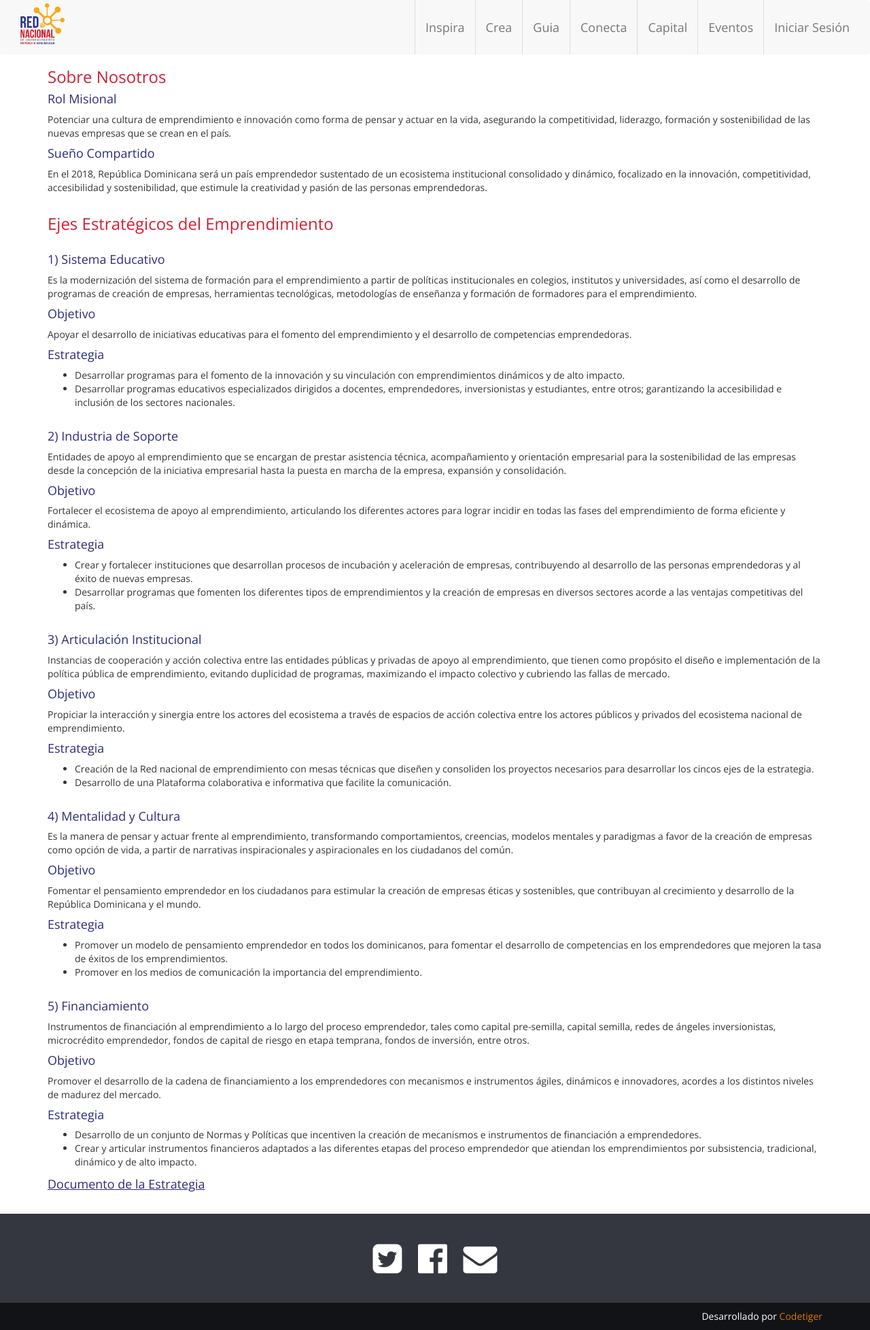
After one commit to xpostudio4/red-de-emprendimiento, a Django app: template app/templates/site/about.html in a window 1280 px wide. The commit adds this page. Shown: the whole page at 68% size. Run offline with Django 3.2, Linux system fonts and the light colour scheme; the template is opened without the code that fills it, so the values that code supplies are empty; some libraries are stand-ins or nearby versions.

Commit message:
add about page

```diff
--- a/app/app/urls.py
+++ b/app/app/urls.py
@@ -10,6 +10,7 @@ admin.autodiscover()
 urlpatterns = patterns('',
     url(r'^$', 'app.views.index'),
     # Examples:
+    url(r'^about/$', 'app.views.about'),
     url(r'^category/(?P<category_name>[-\w\d]+)/$', 'app.views.category'),
     url(r'^profile/(?P<slug>[-\w\d]+)/$', 'app.views.profile'),
     url(r'^calendar/$', 'app.views.calendar'),
--- a/app/app/views.py
+++ b/app/app/views.py
@@ -10,6 +10,10 @@ from django.views.decorators.http import require_POST
 from institutions.models import Event, Organization, UserProfile
 from institutions.forms import OrganizationForm, EventForm, UserProfileChangeForm, OrganizationPictureForm
 from .functions import paginated_list
+
+
+def about(request):
+    return render(request, 'site/about.html')
 
 def calendar(request):
     """General calendar view, here should be shown all the events"""
--- a/app/static/css/style.css
+++ b/app/static/css/style.css
@@ -495,7 +495,27 @@ body {
 	margin: 0px;
 }
 
+/*******************************
+           About
+*******************************/
 
+.about h3 {
+	color: #d12033;
+}
+
+.about h4 {
+	color: #282e7d;
+}
+
+.eje {
+	margin: 30px 0px;
+}
+
+.about a {
+	font-size: 18px;
+	color: #282e7d;
+	text-decoration: underline;
+}
 
 /*******************************
            Footer
@@ -503,7 +523,13 @@ body {
 
 .footer {
 	background-color: #353740;
-	padding: 50px;
+	padding: 30px;
+}
+
+.footer a {
+	color: #fff;
+	font-size: 50px;
+	margin: 0px 10px;
 }
 
 
--- a/app/templates/base.html
+++ b/app/templates/base.html
@@ -103,9 +103,11 @@
 	<div class="footer">
 	  <div class="container">
 	    <div class="row">
-	      <div class="col-sm-4">
-	        <a href="/"><img src="{{ STATIC_URL }}img/logow.png" class="big-logo"></a>
-	      </div>
+        <div class="col-sm-4 col-sm-push-4 text-center">
+          <a href="https://twitter.com/EmprendoRD"><i class="fa fa-twitter-square"></i></a>
+          <a href="https://www.facebook.com/EmprendoRD"><i class="fa fa-facebook-official"></i></a>
+          <a href="mailto:rdemprende@gmail.com"><i class="fa fa-envelope"></i></a>
+        </div>
 	    </div>
 	  </div>
 	</div>
--- /dev/null
+++ b/app/templates/site/about.html
@@ -0,0 +1,92 @@
+
+{% extends "base.html" %}
+
+{% load staticfiles %}
+
+{% block content %}
+
+<div class="about">
+  <div class="container">
+    <div class="row">
+      <div class="col-sm-12">
+        <h3>Sobre Nosotros</h3>
+
+        <h4>Rol Misional</h4>
+        <p>Potenciar una cultura de emprendimiento e innovación como forma de pensar y actuar en la vida, asegurando la competitividad, liderazgo, formación y sostenibilidad de las nuevas empresas que se crean en el país.</p>
+
+        <h4>Sueño Compartido</h4>
+        <p>En el 2018, República Dominicana será un país emprendedor sustentado de un ecosistema institucional consolidado y dinámico, focalizado en la innovación, competitividad, accesibilidad y sostenibilidad, que estimule la creatividad y pasión de las personas emprendedoras.</p>
+      </div>
+    </div>
+    <div class="row">
+      <div class="col-sm-12">
+        <h3>Ejes Estratégicos del Emprendimiento</h3>
+        <div class="eje">
+          <h4>1) Sistema Educativo</h4>
+          <p>Es la modernización del sistema de formación para el emprendimiento a partir de políticas institucionales en colegios, institutos y universidades, así como el desarrollo de programas de creación de empresas, herramientas tecnológicas, metodologías de enseñanza y formación de formadores para el emprendimiento.</p>
+          <h4>Objetivo</h4>
+          <p>Apoyar el desarrollo de iniciativas educativas para el fomento del emprendimiento y el desarrollo de competencias emprendedoras.</p>
+          <h4>Estrategia</h4>
+          <ul>
+            <li>Desarrollar programas para el fomento de la innovación y su vinculación con emprendimientos dinámicos y de alto impacto.</li>
+            <li>Desarrollar programas educativos especializados dirigidos a docentes, emprendedores, inversionistas y estudiantes, entre otros; garantizando la accesibilidad e inclusión de los sectores nacionales. </li>
+          </ul>
+        </div>
+        <div class="eje">
+          <h4>2) Industria de Soporte</h4>
+          <p>Entidades de apoyo al emprendimiento que se encargan de prestar asistencia técnica, acompañamiento y orientación empresarial para la sostenibilidad de las empresas desde la concepción de la iniciativa empresarial hasta la puesta en marcha de la empresa, expansión y consolidación.</p>
+          <h4>Objetivo</h4>
+          <p>Fortalecer el ecosistema de apoyo al emprendimiento, articulando los diferentes actores para lograr incidir en todas las fases del emprendimiento de forma eficiente y dinámica.</p>
+          <h4>Estrategia</h4>
+          <ul>
+            <li>Crear y fortalecer instituciones que desarrollan procesos de incubación y aceleración de empresas, contribuyendo al desarrollo de las personas emprendedoras y al éxito de nuevas empresas.</li>
+            <li>Desarrollar programas que fomenten los diferentes tipos de emprendimientos y la creación de empresas en diversos sectores acorde a las ventajas competitivas del país. </li>
+          </ul>
+        </div>
+        <div class="eje">
+          <h4>3) Articulación Institucional</h4>
+          <p>Instancias de cooperación y acción colectiva entre las entidades públicas y privadas de apoyo al emprendimiento, que tienen como propósito el diseño e implementación de la política pública de emprendimiento, evitando duplicidad de programas, maximizando el impacto colectivo y cubriendo las fallas de mercado.</p>
+          <h4>Objetivo</h4>
+          <p>Propiciar la interacción y sinergia entre los actores del ecosistema a través de espacios de acción colectiva entre los actores públicos y privados del ecosistema nacional de emprendimiento.</p>
+          <h4>Estrategia</h4>
+          <ul>
+            <li>Creación de la Red nacional de emprendimiento con mesas técnicas que diseñen y consoliden los proyectos necesarios para desarrollar los cincos ejes de la estrategia.</li>
+            <li>Desarrollo de una Plataforma colaborativa e informativa que facilite la comunicación.</li>
+          </ul>
+        </div>
+        <div class="eje">
+          <h4>4) Mentalidad y Cultura</h4>
+          <p>Es la manera de pensar y actuar frente al emprendimiento, transformando comportamientos, creencias, modelos mentales y paradigmas a favor de la creación de empresas como opción de vida, a partir de narrativas inspiracionales y aspiracionales en los ciudadanos del común.</p>
+          <h4>Objetivo</h4>
+          <p>Fomentar el pensamiento emprendedor en los ciudadanos para estimular la creación de empresas éticas y sostenibles, que contribuyan al crecimiento y desarrollo de la República Dominicana y el mundo.</p>
+          <h4>Estrategia</h4>
+          <ul>
+            <li>Promover un modelo de pensamiento emprendedor en todos los dominicanos, para fomentar el desarrollo de competencias en los emprendedores que mejoren la tasa de éxitos de los emprendimientos. </li>
+            <li>Promover en los medios de comunicación la importancia del emprendimiento.</li>
+          </ul>
+        </div>
+        <div class="eje">
+          <h4>5) Financiamiento</h4>
+          <p>Instrumentos de financiación al emprendimiento a lo largo del proceso emprendedor, tales como capital pre-semilla, capital semilla, redes de ángeles inversionistas, microcrédito emprendedor, fondos de capital de riesgo en etapa temprana, fondos de inversión, entre otros.</p>
+          <h4>Objetivo</h4>
+          <p>Promover el desarrollo de la cadena de financiamiento a los emprendedores con mecanismos e instrumentos ágiles, dinámicos e innovadores, acordes a los distintos niveles de madurez del mercado.</p>
+          <h4>Estrategia</h4>
+          <ul>
+            <li>Desarrollo de un conjunto de Normas y Políticas que incentiven la creación de mecanismos e instrumentos de financiación a emprendedores.</li>
+            <li>Crear y articular instrumentos financieros adaptados a las diferentes etapas del proceso emprendedor que atiendan los emprendimientos por subsistencia, tradicional, dinámico y de alto impacto. </li>
+          </ul>
+
+          <a href="http://mic.gob.do/media/16396/Estrategia%20de%20Emprendimiento_Rep%C3%BAblica%20Dominicana.pdf">Documento de la Estrategia</a>
+
+
+        </div>
+
+
+      </div>
+    </div>
+  </div>
+</div>
+
+
+
+{% endblock content %}
```
